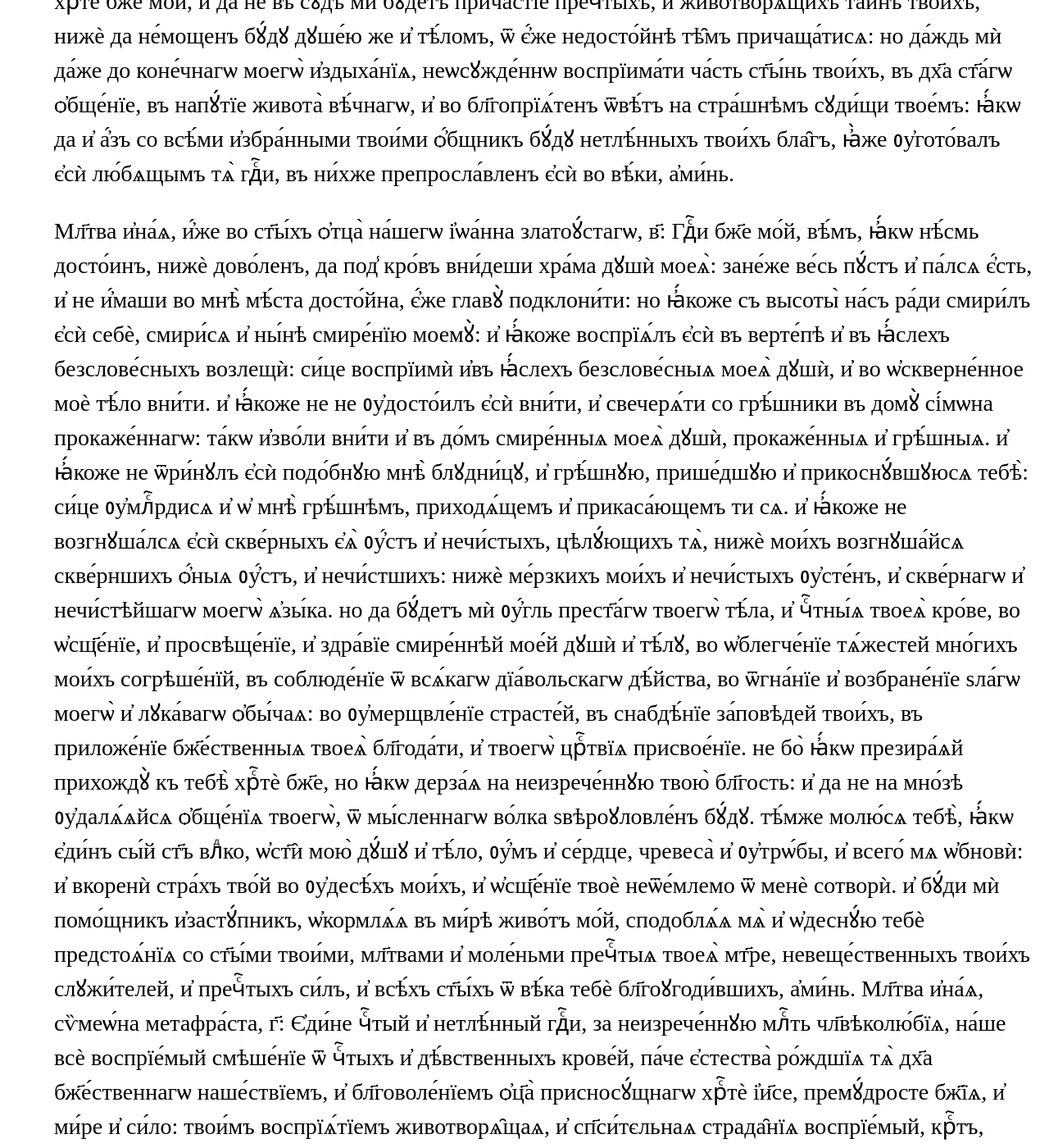
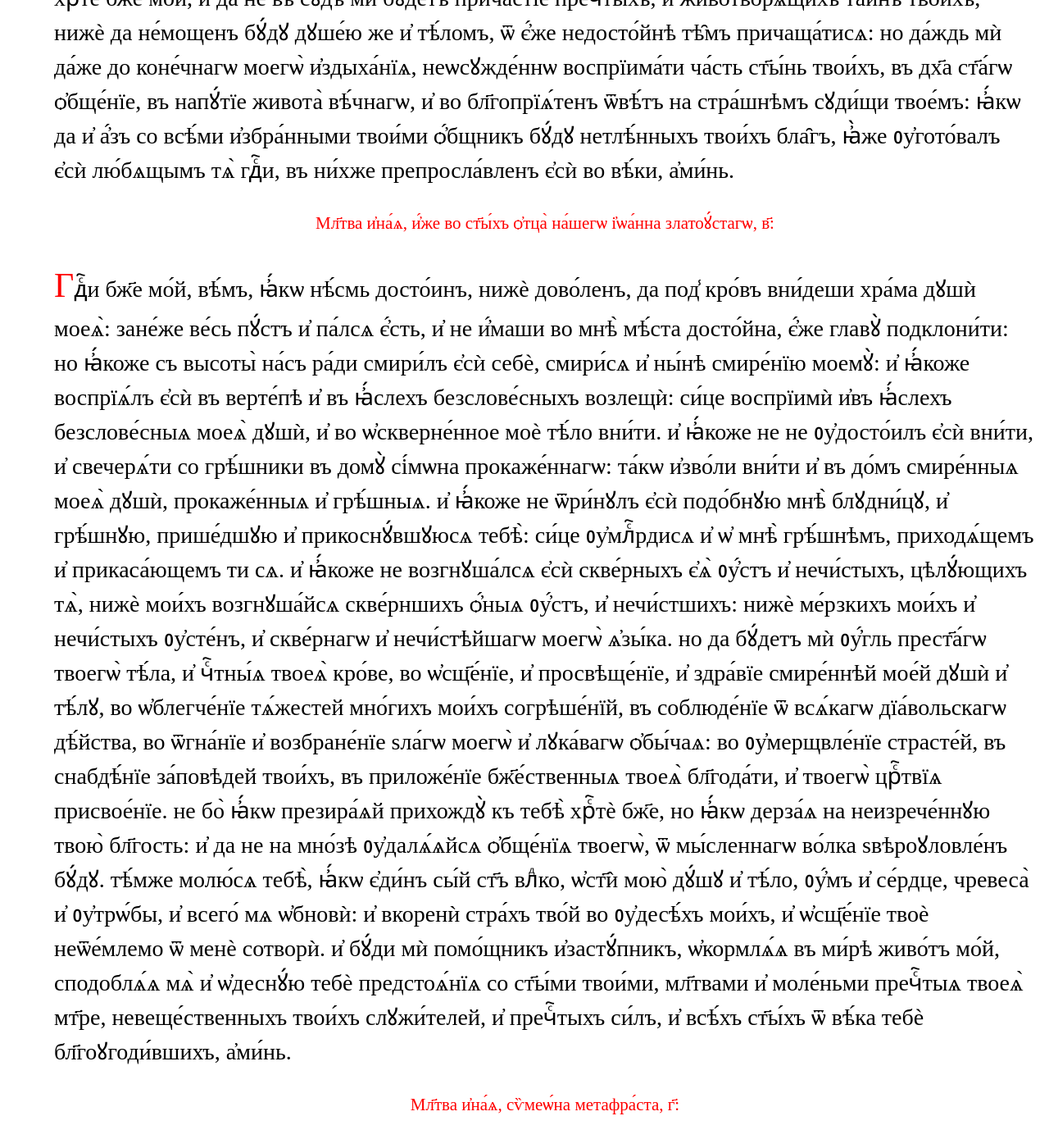
Before and after one commit to markjville/markjville.github.io, a Jekyll site: the page docs/последование-ко-причастию.html, which Jekyll copies as it is, in a window 1280 px wide and 1400 px high, scrolled down 9988 px. Shown: the whole window at 82% size. Built offline with Jekyll 4.4.1, drawn with Linux system fonts in a browser that asks for light colours; some web fonts are replaced; comment, search, counter and statistics services are not loaded; some of the changed text lies outside the part shown.

Commit message:
Update последование-ко-причастию.html

```diff
--- a/docs/последование-ко-причастию.html
+++ b/docs/последование-ко-причастию.html
@@ -238,18 +238,18 @@ p::first-letter {
 твори́тъ сті́хъ.
 
 Та́же, Гдⷭ҇и поми́лꙋй, м҃. И҆ покло́ны, є҆ли́кѡ хо́щеши.
-И҆ а҆́бїе настоѧ́щыѧ стїхѝ:
+<div style="text-align:center;color:red;font-size:75%">И҆ а҆́бїе настоѧ́щыѧ стїхѝ:</div>
 <p>Хотѧ̀ ꙗ҆́сти человѣ́че, тѣ́ло влⷣчне,
 cтра́хомъ пристꙋпѝ, да не ѡ҆пали́шисѧ: ѻ҆́гнь бо є҆́сть.</p>
 <p>Бж҃е́ственнꙋю же пїѧ̀ кро́вь ко ѻ҆бще́нїю,</p>
 <p>Пе́рвѣе примири́сѧ тѧ̀ ѡ҆печа́лившымъ.</p>
 <p>Та́же дерза́ѧ та́инственное бра́шно ꙗ҆́ждь.</p>
-И҆ны̑ѧ стїхѝ:
+<div style="text-align:center;color:red;font-size:75%">И҆ны̑ѧ стїхѝ:</div>
 <p>Пре́жде прича́стїѧ стра́шныѧ же́ртвы,</p>
 <p>Животворѧ́щагѡ тѣ́ла влⷣчнѧ,</p>
 <p>Си́мъ помоли́сѧ ѡ҆́бразомъ со тре́петомъ.</p>
 
-Мл҃тва вели́кагѡ васі́лїа, а҃:
+<div style="text-align:center;color:red;font-size:75%">Мл҃тва вели́кагѡ васі́лїа, а҃:</div>
 <p>Влⷣко гдⷭ҇и і҆и҃се хрⷭ҇тѐ бж҃е на́шъ, и҆сто́чникъ жи́зни и҆ безсме́ртїѧ,всеѧ̀ тва́ри ви́димыѧ и҆ неви́димыѧ содѣ́телю, безнача́льнагѡ
 ѻ҆ц҃а̀ соприсносꙋ́щный сн҃е, и҆ собезнача́льный, премно́гїѧ ра́ди
 бл҃гости въ послѣ̑днїѧ дни̑ въ пло́ть ѡ҆болкі́йсѧ, и҆ распны́йсѧ, и҆
@@ -292,9 +292,9 @@ cтра́хомъ пристꙋпѝ, да не ѡ҆пали́шисѧ: ѻ҆́г
 ꙗ҆̀же ᲂу҆гото́валъ є҆сѝ лю́бѧщымъ тѧ̀ гдⷭ҇и, въ ни́хже препросла́вленъ
 є҆сѝ во вѣ́ки, а҆ми́нь.</p>
 
-Мл҃тва и҆на́ѧ, и҆́же во ст҃ы́хъ ѻ҆тца̀ на́шегѡ і҆ѡа́нна златоꙋ́стагѡ,
-в҃:
-Гдⷭ҇и бж҃е мо́й, вѣ́мъ, ꙗ҆́кѡ нѣ́смь досто́инъ, нижѐ дово́ленъ, да
+<div style="text-align:center;color:red;font-size:75%">Мл҃тва и҆на́ѧ, и҆́же во ст҃ы́хъ ѻ҆тца̀ на́шегѡ і҆ѡа́нна златоꙋ́стагѡ,
+в҃:</div>
+<p>Гдⷭ҇и бж҃е мо́й, вѣ́мъ, ꙗ҆́кѡ нѣ́смь досто́инъ, нижѐ дово́ленъ, да
 под̾ кро́въ вни́деши хра́ма дꙋшѝ моеѧ̀: зане́же ве́сь пꙋ́стъ и҆
 па́лсѧ є҆́сть, и҆ не и҆́маши во мнѣ̀ мѣ́ста досто́йна, є҆́же главꙋ̀
 подклони́ти: но ꙗ҆́коже съ высоты̀ на́съ ра́ди смири́лъ є҆сѝ себѐ,
@@ -327,10 +327,11 @@ cтра́хомъ пристꙋпѝ, да не ѡ҆пали́шисѧ: ѻ҆́г
 ѡ҆деснꙋ́ю тебѐ предстоѧ́нїѧ со ст҃ы́ми твои́ми, мл҃твами и҆
 моле́ньми пречⷭ҇тыѧ твоеѧ̀ мт҃ре, невеще́ственныхъ твои́хъ
 слꙋжи́телей, и҆ пречⷭ҇тыхъ си́лъ, и҆ всѣ́хъ ст҃ы́хъ ѿ вѣ́ка тебѐ
-бл҃гоꙋгоди́вшихъ, а҆ми́нь.
+бл҃гоꙋгоди́вшихъ, а҆ми́нь.</p>
 
-Мл҃тва и҆на́ѧ, сѷмеѡ́на метафра́ста, г҃:
-Є҆ди́не чⷭ҇тый и҆ нетлѣ́нный гдⷭ҇и, за неизрече́ннꙋю млⷭ҇ть
+<div style="text-align:center;color:red;font-size:75%">Мл҃тва и҆на́ѧ, сѷмеѡ́на метафра́ста, г҃:</div>
+
+<p>Є҆ди́не чⷭ҇тый и҆ нетлѣ́нный гдⷭ҇и, за неизрече́ннꙋю млⷭ҇ть
 чл҃вѣколю́бїѧ, на́ше всѐ воспрїе́мый смѣше́нїе ѿ чⷭ҇тыхъ и҆
 дѣ́вственныхъ крове́й, па́че є҆стества̀ ро́ждшїѧ тѧ̀ дх҃а
 бж҃е́ственнагѡ наше́ствїемъ, и҆ бл҃говоле́нїемъ ѻ҆ц҃а̀ присносꙋ́щнагѡ
@@ -351,10 +352,11 @@ cтра́хомъ пристꙋпѝ, да не ѡ҆пали́шисѧ: ѻ҆́г
 бл҃говолѝ и҆ мнѣ̀ ᲂу҆срѣ́сти тѧ̀ на ѻ҆́блацѣхъ сꙋдїю̀, и҆ созда́телѧмоего̀, со всѣ́ми ст҃ы́ми твои́ми: да безконе́чнѡ славосло́влю и҆
 воспѣва́ю тѧ̀, со безнача́льнымъ твои́мъ ѻ҆ц҃е́мъ, и҆ прест҃ы́мъ, и҆
 бл҃ги́мъ, и҆ животворѧ́щимъ твои́мъ дх҃омъ, ны́нѣ и҆ при́снѡ, и҆
-во вѣ́ки вѣкѡ́въ, а҆ми́нь.
+во вѣ́ки вѣкѡ́въ, а҆ми́нь.</p>
 
-Мл҃тва и҆на́ѧ, сѷмеѡ́на метафра́ста д҃:
-Ꙗ҆́кѡ на стра́шнѣмъ твое́мъ, и҆ нелицепрїе́мнѣмъ предстоѧ́й
+<div style="text-align:center;color:red;font-size:75%">Мл҃тва и҆на́ѧ, сѷмеѡ́на метафра́ста д҃:</div>
+
+<p>Ꙗ҆́кѡ на стра́шнѣмъ твое́мъ, и҆ нелицепрїе́мнѣмъ предстоѧ́й
 сꙋди́лищи хрⷭ҇тѐ бж҃е, и҆ ѡ҆сꙋждє́нїѧ под̾е́млѧ, и҆ сло́во творѧ̀ ѡ҆
 содѣ́ѧнныхъ мно́ю ѕлы́хъ: си́це дне́сь, пре́жде да́же не прїитѝ
 дне́ви ѡ҆сꙋжде́нїѧ моегѡ̀, ᲂу҆ ст҃а́гѡ твоегѡ̀ же́ртвенника предстоѧ̀
@@ -418,10 +420,11 @@ cтра́хомъ пристꙋпѝ, да не ѡ҆пали́шисѧ: ѻ҆́г
 живота̀ моегѡ̀. Ты́ бо є҆сѝ бг҃ъ ка́ющихсѧ, и҆ сп҃съ согрѣша́ющихъ,
 и҆ тебѣ̀ сла́вꙋ возсыла́емъ, со безнача́льнымъ твои́мъ ѻ҆ц҃е́мъ, и҆
 прест҃ы́мъ и҆ бл҃ги́мъ и҆ животворѧ́щимъ твои́мъ дх҃омъ, ны́нѣ и҆
-при́снѡ, и҆ во вѣ́ки вѣкѡ́въ, а҆ми́нь.
+при́снѡ, и҆ во вѣ́ки вѣкѡ́въ, а҆ми́нь.</p>
 
-Бж҃е́ственнагѡ дамаски́на,
-Влⷣко гдⷭ҇и і҆и҃се хрⷭ҇тѐ бж҃е на́шъ, є҆ди́не и҆мѣ́ѧй вла́сть человѣ́кѡмъ
+<div style="text-align:center;color:red;font-size:75%">Бж҃е́ственнагѡ дамаски́на,</div>
+
+<p>Влⷣко гдⷭ҇и і҆и҃се хрⷭ҇тѐ бж҃е на́шъ, є҆ди́не и҆мѣ́ѧй вла́сть человѣ́кѡмъ
 ѡ҆ставлѧ́ти грѣхѝ: ꙗ҆́кѡ бл҃гъ и҆ чл҃вѣколю́бецъ пре́зри моѧ̑ всѧ̑въ вѣ́дѣнїи и҆ не въ вѣ́дѣнїи прегрѣшє́нїѧ. И҆ сподо́би мѧ̀
 неѡсꙋжде́ннѡ причасти́тисѧ бж҃е́ственныхъ, и҆ пресла́вныхъ, и҆
 пречⷭ҇тыхъ, и҆ животворѧ́щихъ твои́хъ та̑инъ: не въ тѧ́жесть, ни
@@ -430,10 +433,11 @@ cтра́хомъ пристꙋпѝ, да не ѡ҆пали́шисѧ: ѻ҆́г
 въ возраже́нїе сопроти́вныхъ, во и҆стребле́нїе мно́гихъ мои́хъ
 согрѣше́нїй. Ты́ бо є҆сѝ бг҃ъ млⷭ҇ти, и҆ щедро́тъ, и҆ чл҃вѣколю́бїѧ и҆
 тебѣ̀ сла́вꙋ возсыла́емъ со ѻ҆ц҃е́мъ и҆ ст҃ы́мъ дх҃омъ, ны́нѣ и҆
-при́снѡ, и҆ во вѣ́ки вѣкѡ́въ, а҆ми́нь.
+при́снѡ, и҆ во вѣ́ки вѣкѡ́въ, а҆ми́нь.</p>
 
-Вели́кагѡ васі́лїа:
-Вѣ́мъ гдⷭ҇и, ꙗ҆́кѡ недосто́йнѣ причаща́юсѧ пречⷭ҇тагѡ твоегѡ̀ тѣ́ла,
+<div style="text-align:center;color:red;font-size:75%">Вели́кагѡ васі́лїа:</div>
+
+<p>Вѣ́мъ гдⷭ҇и, ꙗ҆́кѡ недосто́йнѣ причаща́юсѧ пречⷭ҇тагѡ твоегѡ̀ тѣ́ла,
 и҆ чⷭ҇тны́ѧ твоеѧ̀ кро́ве: и҆ пови́ненъ є҆́смь, и҆ сꙋ́дъ себѣ̀ ꙗ҆́мъ и҆ пїю̀,
 не разсꙋжда́ѧ тѣ́ла и҆ кро́ве тебѐ хрⷭ҇та̀ и҆ бг҃а моегѡ̀, но на
 щедрѡ́ты твоѧ̑ дерза́ѧ прихождꙋ̀ къ тебѣ̀ ре́кшемꙋ: ꙗ҆ды́й мою̀
@@ -447,10 +451,11 @@ cтра́хомъ пристꙋпѝ, да не ѡ҆пали́шисѧ: ѻ҆́г
 и҆справле́нїе житїѧ̀ и҆ ᲂу҆твержде́нїе, въ возраще́нїе добродѣ́тели и҆
 соверше́нства: во и҆сполне́нїе за́повѣдей, въ дх҃а ст҃а́гѡ ѻ҆бще́нїе, въ
 напꙋ́тїе живота̀ вѣ́чнагѡ, во ѿвѣ́тъ бл҃гопрїѧ́тенъ на
-стра́шнѣмъ сꙋди́щи твое́мъ, не въ сꙋ́дъ и҆лѝ во ѡ҆сꙋжде́нїе.Мл҃тва и҆на́ѧ, ѡ҆ бж҃е́ственныхъ вопроше́нїй ст҃а́гѡ причаще́нїѧ,
+стра́шнѣмъ сꙋди́щи твое́мъ, не въ сꙋ́дъ и҆лѝ во ѡ҆сꙋжде́нїе.</p>
 
-сѷмеѡ́на но́вагѡ бг҃осло́ва, з҃:
-Ѿ скве́рныхъ ᲂу҆сте́нъ, ѿ ме́рзкаго се́рдца, Ѿ нечи́стагѡ ѧ҆зы́ка,
+<div style="text-align:center;color:red;font-size:75%">Мл҃тва и҆на́ѧ, ѡ҆ бж҃е́ственныхъ вопроше́нїй ст҃а́гѡ причаще́нїѧ, сѷмеѡ́на но́вагѡ бг҃осло́ва, з҃:</div>
+
+<p>Ѿ скве́рныхъ ᲂу҆сте́нъ, ѿ ме́рзкаго се́рдца, Ѿ нечи́стагѡ ѧ҆зы́ка,
 ѿ дꙋшѝ ѡ҆скверне́ны, Прїимѝ моле́нїе хрⷭ҇тѐ мо́й, и҆ не пре́зри
 мои́хъ, Ни слове́съ, нижѐ ѡ҆бразѡ́въ, нижѐ безстꙋ́дїѧ. Да́ждь мѝ
 дерзнове́ннѡ глаго́лати, ꙗ҆̀же хощꙋ̀ хрⷭ҇тѐ мо́й. Па́че же и҆ наꙋчи́
@@ -502,10 +507,11 @@ cтра́хомъ пристꙋпѝ, да не ѡ҆пали́шисѧ: ѻ҆́г
 кꙋпина̀ дре́вле неѡпа́льнѣ горѧ́щи. Ны́нѣ бл҃года́рною мы́слїю,
 бл҃года́рнымъ же се́рдцемъ, Бл҃года́рными ᲂу҆десы̀ мои́ми, дꙋшѝ и҆
 тѣ́ла моегѡ̀, Покланѧ́юсѧ и҆ велича́ю, и҆ славосло́влю тѧ̀ бж҃е мо́й,
-Ꙗ҆́кѡ бл҃гослове́на сꙋ́ща, ны́нѣ же и҆ во вѣ́ки.
+Ꙗ҆́кѡ бл҃гослове́на сꙋ́ща, ны́нѣ же и҆ во вѣ́ки.</p>
 
-Мл҃тва и҆на́ѧ златоꙋ́стагѡ, и҃:
-Бж҃е, ѡ҆сла́би, ѡ҆ста́ви, прости́ ми согрѣшє́нїѧ моѧ̑, є҆ли̑ка тѝ
+<div style="text-align:center;color:red;font-size:75%">Мл҃тва и҆на́ѧ златоꙋ́стагѡ, и҃:</div>
+
+<p>Бж҃е, ѡ҆сла́би, ѡ҆ста́ви, прости́ ми согрѣшє́нїѧ моѧ̑, є҆ли̑ка тѝ
 согрѣши́хъ, а҆́ще сло́вомъ, а҆́ще дѣ́ломъ, а҆́ще помышле́нїемъ,
 во́лею, и҆лѝ нево́лею, ра́зꙋмомъ, и҆лѝ неразꙋ́мїемъ, всѧ̑ мѝ простѝ,
 ꙗ҆́кѡ бл҃гъ и҆ чл҃вѣколю́бецъ: и҆ мл҃твами пречⷭ҇тыѧ твоеѧ̀ мт҃ре,
@@ -514,9 +520,11 @@ cтра́хомъ пристꙋпѝ, да не ѡ҆пали́шисѧ: ѻ҆́г
 ст҃о́е и҆ пречⷭ҇тое твоѐ тѣ́ло, и҆ чⷭ҇тнꙋ́ю кро́вь, во и҆сцѣле́нїе дꙋши́
 же и҆ тѣ́ла, и҆ во ѡ҆чище́нїе лꙋка́выхъ мои́хъ помышле́нїй. ꙗ҆́кѡ
 твоѐ є҆́сть црⷭ҇тво, и҆ си́ла и҆ сла́ва, со ѻ҆ц҃е́мъ и҆ ст҃ы́мъ дх҃омъ,
-ны́нѣ и҆ при́снѡ, и҆ во вѣ́ки вѣкѡ́въ, а҆ми́нь.
-Тогѡ́жде, ѳ҃:
-Нѣ́смь дово́ленъ, влⷣко гдⷭ҇и, да вни́деши под̾ кро́въ дꙋшѝ моеѧ̀:
+ны́нѣ и҆ при́снѡ, и҆ во вѣ́ки вѣкѡ́въ, а҆ми́нь.</p>
+
+  <div style="text-align:center;color:red;font-size:75%">Тогѡ́жде, ѳ҃:</div>
+
+<p>Нѣ́смь дово́ленъ, влⷣко гдⷭ҇и, да вни́деши под̾ кро́въ дꙋшѝ моеѧ̀:
 но поне́же хо́щеши ты̀ ꙗ҆́кѡ чл҃вѣколю́бецъ жи́ти во мнѣ̀,
 дерза́ѧ пристꙋпа́ю: повелѣва́еши, да ѿве́рзꙋ двє́ри, ꙗ҆̀же ты̀
 є҆ди́нъ созда́лъ є҆сѝ, и҆ вни́деши со чл҃вѣколю́бїемъ ꙗ҆́коже є҆сѝ:
@@ -526,10 +534,11 @@ cтра́хомъ пристꙋпѝ, да не ѡ҆пали́шисѧ: ѻ҆́г
 пока́ѧвшасѧ ѡ҆ста́вилъ є҆сѝ є҆́же бѣ̀: но ѿ покаѧ́нїѧ тебѣ̀
 прише́дшыѧ, всѧ̑ въ ли́цѣ твои́хъ дрꙋгѡ́въ вчини́лъ є҆сѝ, є҆ди́нъ
 сы́й бл҃гослове́нный всегда̀, ны́нѣ и҆ въ безконє́чныѧ вѣ́ки,
-а҆ми́нь.
+а҆ми́нь.</p>
 
-Тогѡ́жде, і҃:
-Гдⷭ҇и і҆и҃се хрⷭ҇тѐ бж҃е мо́й, ѡ҆сла́би, ѡ҆ста́ви, ѡ҆чи́сти, и҆ прости́ ми
+<div style="text-align:center;color:red;font-size:75%">Тогѡ́жде, і҃:</div>
+
+<p>Гдⷭ҇и і҆и҃се хрⷭ҇тѐ бж҃е мо́й, ѡ҆сла́би, ѡ҆ста́ви, ѡ҆чи́сти, и҆ прости́ ми
 грѣ́шномꙋ, и҆ непотре́бномꙋ, и҆ недосто́йномꙋ рабꙋ̀ твоемꙋ̀
 прегрѣшє́нїѧ, и҆ согрѣшє́нїѧ, и҆ грѣхопадє́нїѧ моѧ̑, є҆ли̑ка тѝ ѿ
 ю҆́ности моеѧ̀ да́же до настоѧ́щагѡ днѐ и҆ часа̀ согрѣши́хъ, а҆́ще въ
@@ -558,10 +567,11 @@ cтра́хомъ пристꙋпѝ, да не ѡ҆пали́шисѧ: ѻ҆́г
 бꙋ́дꙋ: но прїими́ мѧ ꙗ҆́коже ѻ҆́ныѧ, и҆ просвѣтѝ моѧ̑ дꙋшє́внаѧ
 чꙋ̑вства, попалѧ́ѧ моѧ̑ грѣхѡ́вныѧ вины̑: мл҃твами безсѣ́меннѡ
 ро́ждшїѧ тѧ̀, и҆ нбⷭ҇ныхъ си́лъ, ꙗ҆́кѡ бл҃гослове́нъ є҆сѝ во вѣ́ки
-вѣкѡ́въ, а҆ми́нь.
+вѣкѡ́въ, а҆ми́нь.</p>
 
-Мл҃тва и҆на́ѧ, златоꙋ́стагѡ, в҃і:
-Вѣ́рꙋю гдⷭ҇и, и҆ и҆сповѣ́дꙋю, ꙗ҆́кѡ ты̀ є҆сѝ вои́стиннꙋ хрⷭ҇то́съ сн҃ъ бг҃а
+<div style="text-align:center;color:red;font-size:75%">Мл҃тва и҆на́ѧ, златоꙋ́стагѡ, в҃і:</div>
+
+<p>Вѣ́рꙋю гдⷭ҇и, и҆ и҆сповѣ́дꙋю, ꙗ҆́кѡ ты̀ є҆сѝ вои́стиннꙋ хрⷭ҇то́съ сн҃ъ бг҃а
 жива́гѡ, прише́дый въ мі́ръ грѣ̑шныѧ сп҃стѝ, ѿ ни́хже пе́рвый
 є҆́смь а҆́зъ. Є҆щѐ вѣ́рꙋю, ꙗ҆́кѡ сїѐ є҆́сть са́мое пречⷭ҇тое тѣ́ло твоѐ,
 и҆ сїѧ̀ са́маѧ є҆́сть чⷭ҇тна́ѧ кро́вь твоѧ̀. Молю́сѧ ᲂу҆́бѡ тебѣ̀:
@@ -569,42 +579,46 @@ cтра́хомъ пристꙋпѝ, да не ѡ҆пали́шисѧ: ѻ҆́г
 невѡ́льнаѧ, ꙗ҆̀же сло́вомъ, ꙗ҆̀же дѣ́ломъ, ꙗ҆̀же вѣ́дѣнїемъ и҆
 невѣ́дѣнїемъ: и҆ сподо́би мѧ̀ неѡсꙋжде́ннѡ причасти́тисѧ пречⷭ҇тыхъ
 твои́хъ та́инствъ, во ѡ҆ставле́нїе грѣхѡ́въ и҆ въ жи́знь вѣ́чнꙋю,
-а҆ми́нь.
+а҆ми́нь.</p>
 
-Приходѧ́й же причасти́тисѧ, глаго́ли въ себѣ̀ настоѧ́щыѧ стїхѝ
-метафра́ста:Сѐ пристꙋпа́ю къ бж҃е́ственномꙋ причаще́нїю,
+<div style="text-align:center;color:red;font-size:75%">Приходѧ́й же причасти́тисѧ, глаго́ли въ себѣ̀ настоѧ́щыѧ стїхѝ
+метафра́ста:</div>
+
+<p>Сѐ пристꙋпа́ю къ бж҃е́ственномꙋ причаще́нїю,
 Содѣ́телю, да не ѡ҆пали́ши мѧ̀ прїѡбще́нїемъ:
 Ѻ҆́гнь бо є҆сѝ недостѡ́йныѧ попалѧ́ѧй.
-Но ᲂу҆́бѡ ѡ҆чи́сти мѧ̀ ѿ всѧ́кїѧ скве́рны.
+Но ᲂу҆́бѡ ѡ҆чи́сти мѧ̀ ѿ всѧ́кїѧ скве́рны.</p>
 
-Та́же па́ки глаго́ли:
-Ве́чери твоеѧ̀ та́йныѧ дне́сь, сн҃е бж҃їй, прича́стника мѧ̀ прїимѝ: не
+<div style="text-align:center;color:red;font-size:75%">Та́же па́ки глаго́ли:</div>
+<p>Ве́чери твоеѧ̀ та́йныѧ дне́сь, сн҃е бж҃їй, прича́стника мѧ̀ прїимѝ: не
 бо̀ врагѡ́мъ твои̑мъ та́йнꙋ повѣ́мъ, ни лобза́нїѧ тѝ да́мъ ꙗ҆́кѡ
 і҆ꙋ́да, но ꙗ҆́кѡ разбо́йникъ и҆сповѣ́даю тѧ̀: помѧни́ мѧ гдⷭ҇и во
 црⷭ҇твїи твое́мъ.
 
-Па́ки стїхѝ сїѧ̑:
-Бг҃отворѧ́щꙋю кро́вь ᲂу҆жасни́сѧ человѣ́че зрѧ̀:
+<div style="text-align:center;color:red;font-size:75%">Па́ки стїхѝ сїѧ̑:</div>
+<p>Бг҃отворѧ́щꙋю кро́вь ᲂу҆жасни́сѧ человѣ́че зрѧ̀:
 Ѻ҆́гнь бо є҆́сть недосто́йныѧ попалѧ́ѧй.
 Бж҃е́ственное тѣ́ло и҆ ѡ҆божа́етъ мѧ̀, и҆ пита́етъ.
-Ѡ҆божа́етъ дх҃ъ, ᲂу҆́мъ же пита́етъ стра́ннѡ.
+Ѡ҆божа́етъ дх҃ъ, ᲂу҆́мъ же пита́етъ стра́ннѡ.</p>
 
-Та́же тропарѝ:
-Оу҆слади́лъ мѧ̀ є҆сѝ любо́вїю хрⷭ҇тѐ, и҆ и҆змѣни́лъ мѧ̀ є҆сѝ
+<div style="text-align:center;color:red;font-size:75%">Та́же тропарѝ:</div>
+<p>Оу҆слади́лъ мѧ̀ є҆сѝ любо́вїю хрⷭ҇тѐ, и҆ и҆змѣни́лъ мѧ̀ є҆сѝ
 бж҃е́ственнымъ твои́мъ раче́нїемъ. но попалѝ ѻ҆гне́мъ
 невеще́ственнымъ грѣхѝ моѧ̑, и҆ насы́титисѧ є҆́же въ тебѣ̀
 наслажде́нїѧ сподо́би: да ликꙋ́ѧ возвелича́ю бл҃же, два̀ пришє́ствїѧ
-твоѧ̑.
-Во свѣ́тлостехъ ст҃ы́хъ твои́хъ, ка́кѡ вни́дꙋ недосто́йный; а҆́ще
+твоѧ̑.</p>
+<p>Во свѣ́тлостехъ ст҃ы́хъ твои́хъ, ка́кѡ вни́дꙋ недосто́йный; а҆́ще
 бо дерзнꙋ̀ совни́ти въ черто́гъ, ѻ҆де́жда мѧ̀ ѻ҆блича́етъ, ꙗ҆́кѡ
 нѣ́сть бра́чна, и҆ свѧ́занъ и҆зве́рженъ бꙋ́дꙋ ѿ а҆́гг҃лѡвъ: ѡ҆чи́сти гдⷭ҇и,
-скве́рнꙋ дꙋшѝ моеѧ̀, и҆ сп҃си́ мѧ, ꙗ҆́кѡ чл҃вѣколю́бецъ.
-Та́же мл҃твꙋ:Влⷣко чл҃вѣколю́бче гдⷭ҇и і҆и҃се хрⷭ҇тѐ бж҃е мо́й, да не въ сꙋ́дъ мѝ
+скве́рнꙋ дꙋшѝ моеѧ̀, и҆ сп҃си́ мѧ, ꙗ҆́кѡ чл҃вѣколю́бецъ.</p>
+<div style="text-align:center;color:red;font-size:75%">Та́же мл҃твꙋ:</div>
+
+<p>Влⷣко чл҃вѣколю́бче гдⷭ҇и і҆и҃се хрⷭ҇тѐ бж҃е мо́й, да не въ сꙋ́дъ мѝ
 бꙋ́дꙋтъ ст҃а̑ѧ сїѧ̑, за є҆́же недосто́йнꙋ мѝ бы́ти: но во ѡ҆чище́нїе
 и҆ ѡ҆сщ҃е́нїе дꙋши́ же и҆ тѣ́ла, и҆ во ѡ҆брꙋче́нїе бꙋ́дꙋщїѧ жи́зни и҆
-црⷭ҇твїѧ.
-Мнѣ́ же є҆́же прилѣплѧ́тисѧ бг҃ꙋ, бл҃го є҆́сть, полага́ти во гдⷭ҇ѣ
-ᲂу҆пова́нїе сп҃се́нїѧ моегѡ̀.
+црⷭ҇твїѧ.</p>
+<p>Мнѣ́ же є҆́же прилѣплѧ́тисѧ бг҃ꙋ, бл҃го є҆́сть, полага́ти во гдⷭ҇ѣ
+ᲂу҆пова́нїе сп҃се́нїѧ моегѡ̀.</p>
 
 <!-- END MAIN -->
 </div>
```
